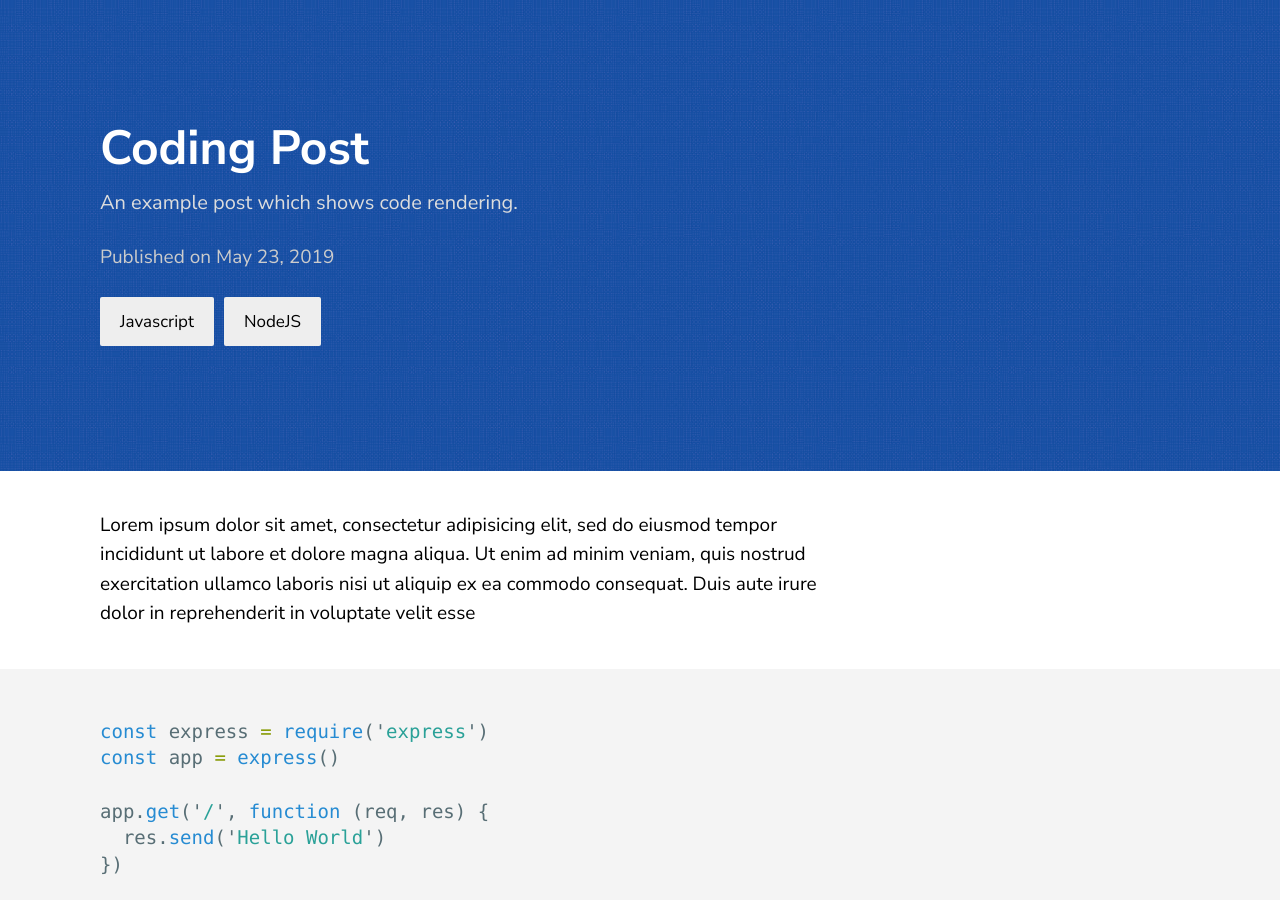
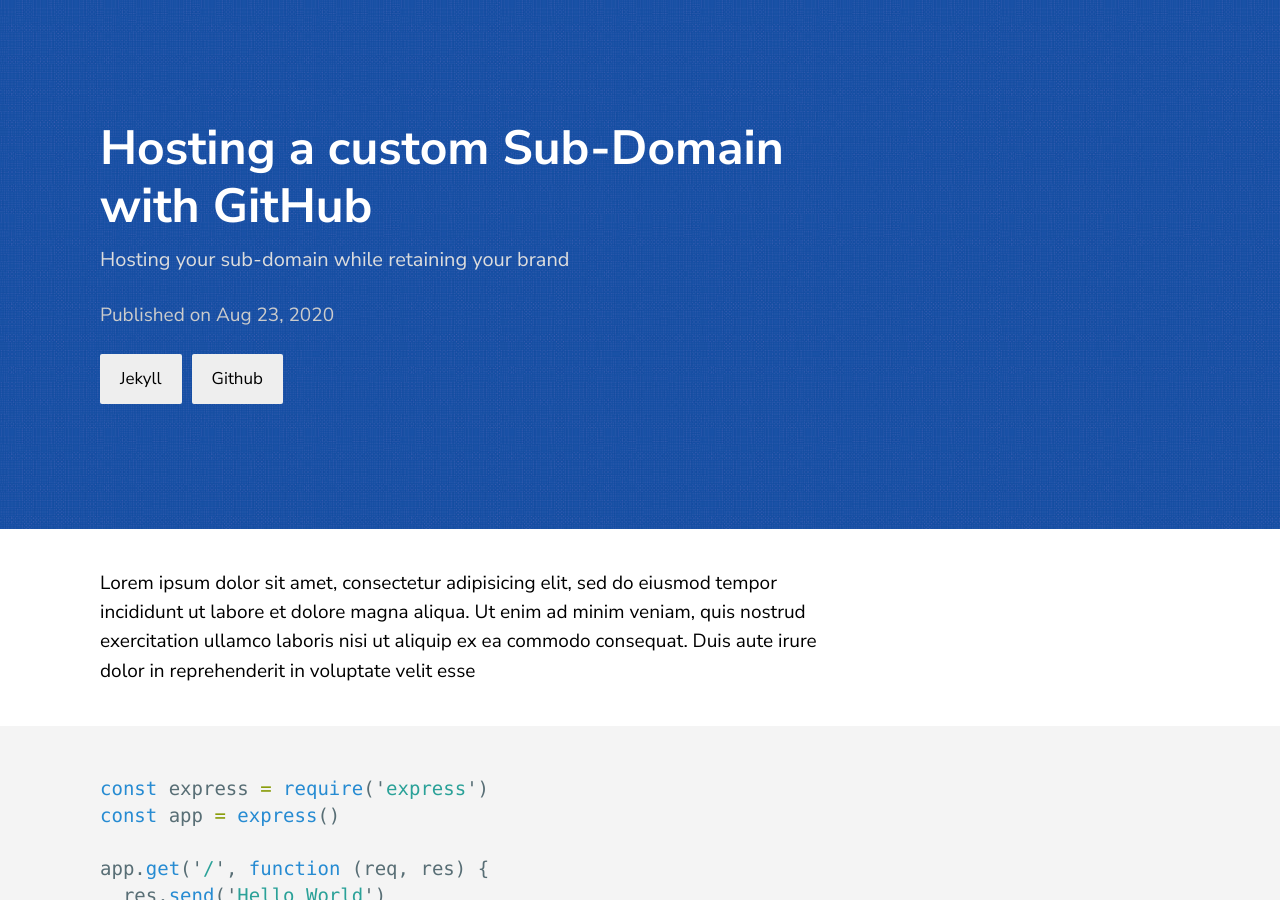
Before and after one commit to 404Kartik/blog.404kartik, a Jekyll site: the page built from _posts/2019-06-30-coding-post.markdown, in a window 1280 px wide and 900 px high. Built offline with Jekyll 4.4.1, drawn with Linux system fonts in a browser that asks for light colours.

Commit message:
Update 2019-06-30-coding-post.markdown

```diff
--- a/_posts/2019-06-30-coding-post.markdown
+++ b/_posts/2019-06-30-coding-post.markdown
@@ -1,9 +1,9 @@
 ---
 layout: post
-title:  "Coding Post"
-description: An example post which shows code rendering.
-date:   2019-05-23 21:03:36 +0530
-categories: Javascript NodeJS
+title:  "Hosting a custom Sub-Domain with GitHub"
+description: Hosting your sub-domain while retaining your brand
+date:   2020-08-23 21:03:36 +0530
+categories: Jekyll Github
 ---
 Lorem ipsum dolor sit amet, consectetur adipisicing elit, sed do eiusmod tempor incididunt ut labore et dolore magna aliqua. Ut enim ad minim veniam, quis nostrud exercitation ullamco laboris nisi ut aliquip ex ea commodo consequat. Duis aute irure dolor in reprehenderit in voluptate velit esse
 
```
